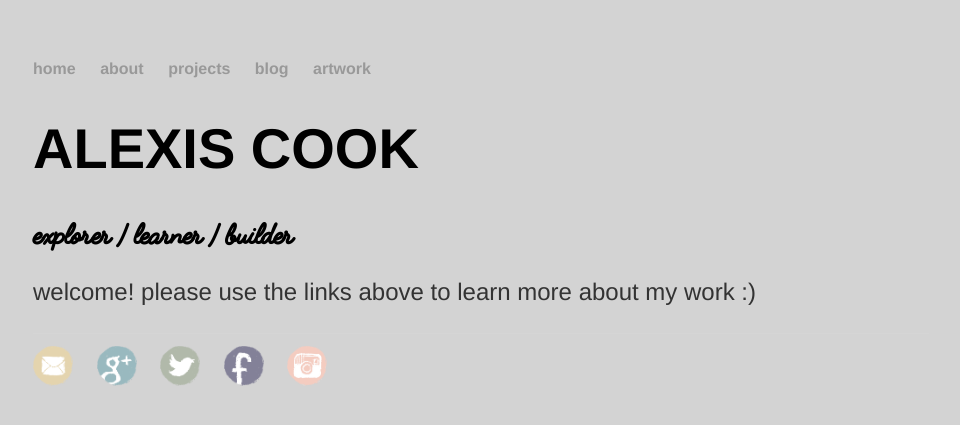
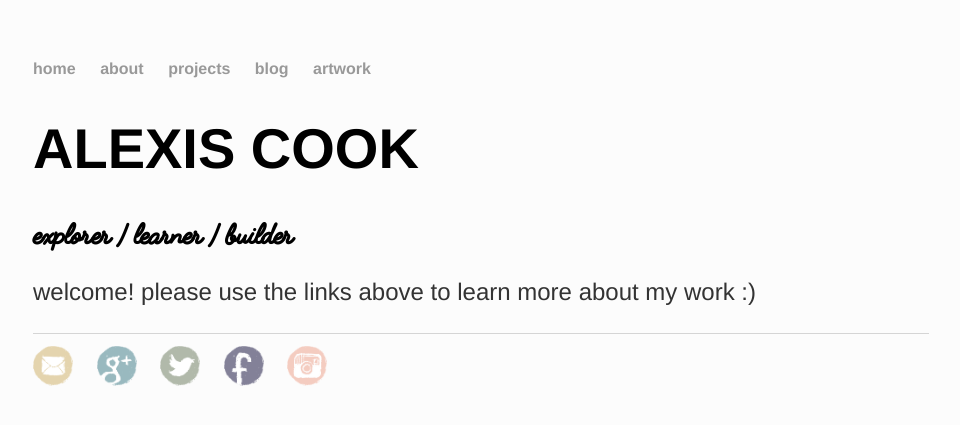
Before and after one commit to alexisbcook/old_alexisbcook.github.io, a Jekyll site: the page index.html, which Jekyll copies as it is, in a window 1280 px wide. Shown: the top 425 px of the page, without its empty margins (159-1119 px from the left). Built offline with Jekyll 4.4.1, drawn with Linux system fonts in a browser that asks for light colours.

Commit message:
Update main.css

```diff
--- a/css/main.css
+++ b/css/main.css
@@ -1,7 +1,7 @@
 body {
     margin: 60px auto;
     width: 70%;
-    background-color: #d3d3d3;
+    background-color: #fcfcfc;
 }
 nav ul, footer ul {
     font-family:'Helvetica', 'Arial', 'Sans-Serif';
```
